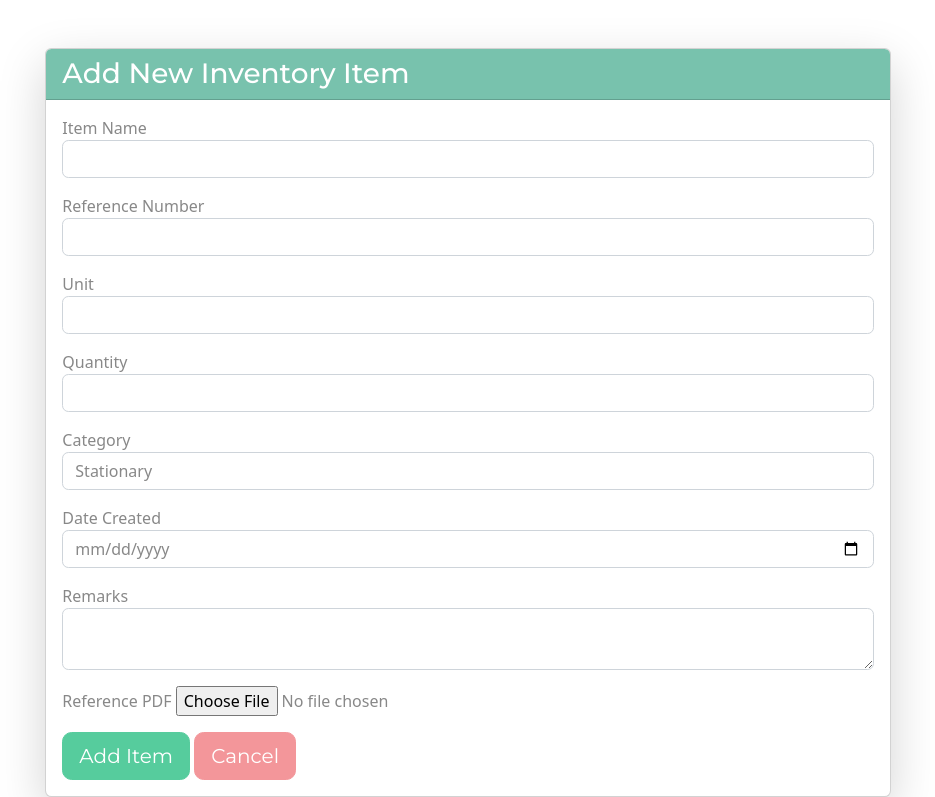
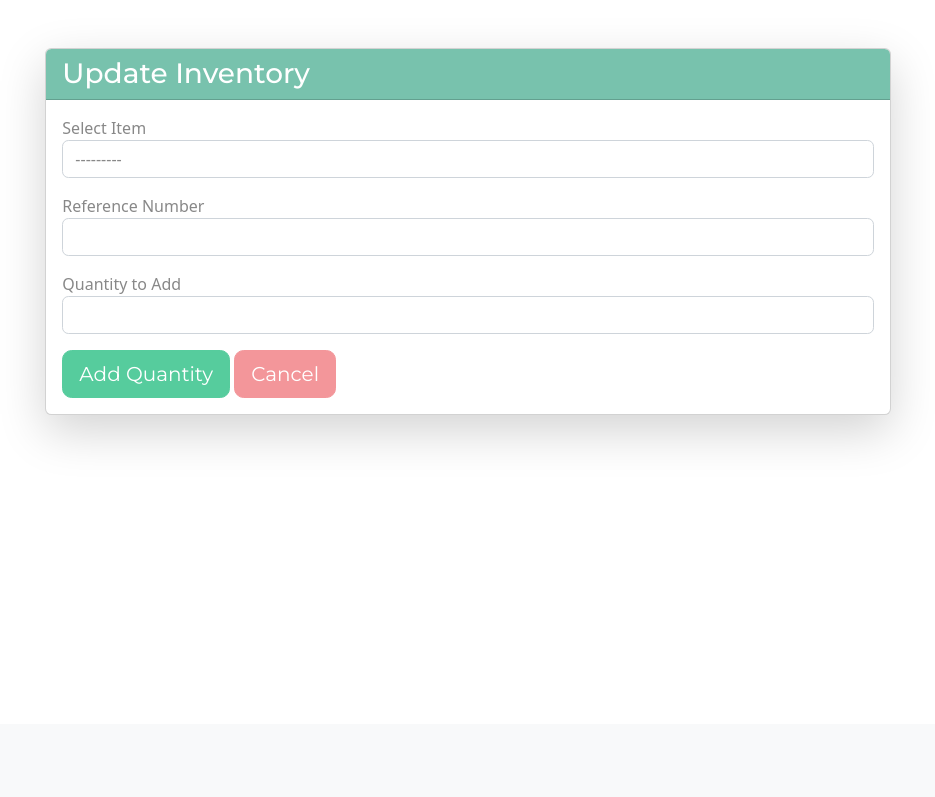
Before and after one commit to Saifur43/Office-Stationary-Management, a Django app: page /add-inventory-item/ in a window 1280 px wide. Shown: the part 76-873 px from the top of the page, without its empty margins (172-1107 px from the left). After the commit the page ends 513 px from the top, so only its background shows below. Run offline with Django 4.2, Linux system fonts and the light colour scheme; a user stored in the database is signed in; data comes from the database, SQL or seed files in the repository; both versions use the stored data as it was after the commit.

Commit message:
update inventory page

```diff
--- a/inventory/admin.py
+++ b/inventory/admin.py
@@ -1,7 +1,8 @@
 from django.contrib import admin
-from .models import InventoryItem, Category, Requisition, RequisitionItem
+from .models import InventoryItem, Category, Requisition, RequisitionItem, UpdateLog
 
 admin.site.register(InventoryItem)
 admin.site.register(Category)
 admin.site.register(Requisition)
 admin.site.register(RequisitionItem)
+admin.site.register(UpdateLog)
--- a/inventory/forms.py
+++ b/inventory/forms.py
@@ -49,3 +49,22 @@ class ReportForm(forms.Form):
         required=False,
         label="To Date"
     )
+
+class AddInventoryItemForm(forms.Form):
+    existing_item = forms.ModelChoiceField(
+        queryset=InventoryItem.objects.all(),
+        required=True,
+        label="Select Item",
+        widget=forms.Select(attrs={'class': 'form-control'})
+    )
+    reference_no = forms.CharField(
+        max_length=200,
+        required=True,
+        label="Reference Number",
+        widget=forms.TextInput(attrs={'class': 'form-control'})
+    )
+    quantity = forms.IntegerField(
+        min_value=1,
+        label="Quantity to Add",
+        widget=forms.NumberInput(attrs={'class': 'form-control'})
+    )
--- a/inventory/models.py
+++ b/inventory/models.py
@@ -46,3 +46,14 @@ class RequisitionItem(models.Model):
 
     def __str__(self):
         return f"{self.quantity_requested} of {self.inventory_item.name} (Requisition {self.requisition.id})"
+
+
+class UpdateLog(models.Model):
+    item = models.ForeignKey(InventoryItem, on_delete=models.CASCADE)
+    quantity_added = models.PositiveIntegerField()
+    reference_no = models.CharField(max_length=200)
+    updated_at = models.DateTimeField(auto_now_add=True)
+    updated_by = models.ForeignKey(User, on_delete=models.SET_NULL, null=True)
+
+    def __str__(self):
+        return f"{self.item.name} - {self.quantity_added} added on {self.updated_at.strftime('%Y-%m-%d %H:%M')}"
--- a/inventory/templates/admin/add_inventory_item.html
+++ b/inventory/templates/admin/add_inventory_item.html
@@ -5,17 +5,25 @@
     <div class="col-md-8 col-12 mx-auto mt-5">
         <div class="card shadow-lg">
             <div class="card-header bg-primary text-white">
-                <h3 class="mb-0">Add New Inventory Item</h3>
+                <h3 class="mb-0">Update Inventory</h3>
             </div>
             <div class="card-body">
+                <!-- Success Message Display -->
+                {% if messages %}
+                    {% for message in messages %}
+                        <div class="alert alert-success" role="alert">
+                            {{ message }}
+                        </div>
+                    {% endfor %}
+                {% endif %}
                 <form method="post" enctype="multipart/form-data" class="needs-validation" novalidate>
                     {% csrf_token %}
 
-                    <!-- Item Name -->
+                    <!-- Existing Item Selection -->
                     <div class="form-group mb-3">
-                        <label for="id_name">Item Name</label>
-                        <input type="text" class="form-control" id="id_name" name="name" value="{{ form.name.value|default_if_none:'' }}">
-                        {% for error in form.name.errors %}
+                        <label for="id_existing_item">Select Item</label>
+                        {{ form.existing_item }}
+                        {% for error in form.existing_item.errors %}
                             <div class="text-danger">{{ error }}</div>
                         {% endfor %}
                     </div>
@@ -23,73 +31,24 @@
                     <!-- Reference Number -->
                     <div class="form-group mb-3">
                         <label for="id_reference_no">Reference Number</label>
-                        <input type="text" class="form-control" id="id_reference_no" name="reference_no" value="{{ form.reference_no.value|default_if_none:'' }}">
+                        {{ form.reference_no }}
                         {% for error in form.reference_no.errors %}
                             <div class="text-danger">{{ error }}</div>
                         {% endfor %}
                     </div>
 
-                    <!-- Unit -->
+                    <!-- Quantity to Add -->
                     <div class="form-group mb-3">
-                        <label for="id_unit">Unit</label>
-                        <input type="text" class="form-control" id="id_unit" name="unit" value="{{ form.unit.value|default_if_none:'' }}">
-                        {% for error in form.unit.errors %}
-                            <div class="text-danger">{{ error }}</div>
-                        {% endfor %}
-                    </div>
-
-                    <!-- Quantity -->
-                    <div class="form-group mb-3">
-                        <label for="id_quantity">Quantity</label>
-                        <input type="number" class="form-control" id="id_quantity" name="quantity" value="{{ form.quantity.value|default_if_none:'' }}">
+                        <label for="id_quantity">Quantity to Add</label>
+                        {{ form.quantity }}
                         {% for error in form.quantity.errors %}
-                            <div class="text-danger">{{ error }}</div>
-                        {% endfor %}
-                    </div>
-
-                    <!-- Category -->
-                    <div class="form-group mb-3">
-                        <label for="id_category">Category</label>
-                        <select class="form-control" id="id_category" name="category">
-                            {% for category in form.category.field.queryset %}
-                                <option value="{{ category.id }}" {% if category.id == form.category.value %}selected{% endif %}>{{ category.name }}</option>
-                            {% endfor %}
-                        </select>
-                        {% for error in form.category.errors %}
-                            <div class="text-danger">{{ error }}</div>
-                        {% endfor %}
-                    </div>
-
-                    <!-- Date Created -->
-                    <div class="form-group mb-3">
-                        <label for="id_date_created">Date Created</label>
-                        <input type="date" class="form-control" id="id_date_created" name="date_created" value="{{ form.date_created.value|default_if_none:'' }}">
-                        {% for error in form.date_created.errors %}
-                            <div class="text-danger">{{ error }}</div>
-                        {% endfor %}
-                    </div>
-
-                    <!-- Remarks -->
-                    <div class="form-group mb-3">
-                        <label for="id_remarks">Remarks</label>
-                        <textarea class="form-control" id="id_remarks" name="remarks">{{ form.remarks.value|default_if_none:'' }}</textarea>
-                        {% for error in form.remarks.errors %}
-                            <div class="text-danger">{{ error }}</div>
-                        {% endfor %}
-                    </div>
-
-                    <!-- Reference PDF -->
-                    <div class="form-group mb-3">
-                        <label for="id_reference_pdf">Reference PDF</label>
-                        <input type="file" class="form-control-file" id="id_reference_pdf" name="reference_pdf">
-                        {% for error in form.reference_pdf.errors %}
                             <div class="text-danger">{{ error }}</div>
                         {% endfor %}
                     </div>
 
                     <!-- Submit and Cancel Buttons -->
                     <div class="d-grid gap-2 d-md-block">
-                        <button type="submit" class="btn btn-success btn-lg">Add Item</button>
+                        <button type="submit" class="btn btn-success btn-lg">Add Quantity</button>
                         <a href="{% url 'admin_dashboard' %}" class="btn btn-secondary btn-lg">Cancel</a>
                     </div>
                 </form>
--- a/inventory/templates/admin/admin_dashboard.html
+++ b/inventory/templates/admin/admin_dashboard.html
@@ -9,7 +9,7 @@
             <br/>
             <a href="{% url 'requisition_list' %}" class="list-group-item list-group-item-action">Requisitions</a>
             <br/>
-            <a href="{% url 'add_inventory_item' %}" class="list-group-item list-group-item-action">Add New Inventory Item</a>
+            <a href="{% url 'add_inventory_item' %}" class="list-group-item list-group-item-action">Update Inventory</a>
             <br/>
             <a href="{% url 'statistics' %}" class="list-group-item list-group-item-action">Statistics</a>
             <br/>
--- a/inventory/views.py
+++ b/inventory/views.py
@@ -2,9 +2,9 @@ from django.urls import reverse_lazy
 from django.views.generic import TemplateView, View
 from django.contrib.auth import authenticate, login
 from django.contrib.auth.mixins import LoginRequiredMixin
-from .forms import UserRegisterForm, InventoryItemForm, ReportForm
+from .forms import UserRegisterForm, InventoryItemForm, ReportForm, AddInventoryItemForm
 from inventory_management.settings import LOW_QUANTITY
-from .models import InventoryItem, Requisition, RequisitionItem
+from .models import InventoryItem, Requisition, RequisitionItem, UpdateLog
 from django.contrib.auth.models import User
 from django.contrib import messages
 from django.shortcuts import render, redirect, get_object_or_404
@@ -197,15 +197,30 @@ class AdminDashboardView(LoginRequiredMixin, View):
 @method_decorator(staff_member_required, name='dispatch')
 class AddInventoryItemView(LoginRequiredMixin, View):
     def get(self, request):
-        form = InventoryItemForm()
+        form = AddInventoryItemForm()
         return render(request, 'admin/add_inventory_item.html', {'form': form})
 
     def post(self, request):
-        form = InventoryItemForm(request.POST, request.FILES)
+        form = AddInventoryItemForm(request.POST, request.FILES)
         if form.is_valid():
-            form.save()
-            messages.success(request, "New inventory item added successfully!")
-            return redirect('admin_dashboard')  # Redirect to admin dashboard or another page
+            # Process form data and save the item with updated quantity
+            item = form.cleaned_data['existing_item']
+            additional_quantity = form.cleaned_data['quantity']
+            reference_no = form.cleaned_data['reference_no']
+            item.quantity += additional_quantity
+            item.save()
+
+            # Create a log entry
+            UpdateLog.objects.create(
+                item=item,
+                quantity_added=additional_quantity,
+                reference_no=reference_no,
+                updated_by=request.user  # Log the user who made the update
+            )
+
+            messages.success(request, "Quantity added to the inventory item successfully!")
+
+        # Render the form again if it is invalid
         return render(request, 'admin/add_inventory_item.html', {'form': form})
 
 
```
Also changed, not shown: db.sqlite3, 3 other files.
